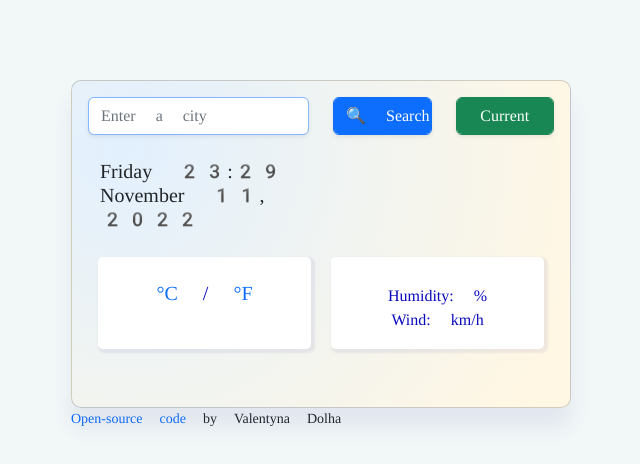
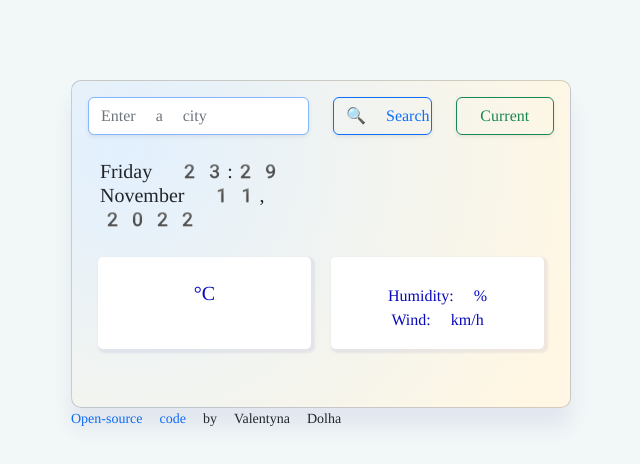
Before and after one commit to ValDolha/my-project, a plain HTML site: page index.html in a window 1280 px wide. Shown: the whole page, without its empty margins (319-959 px from the left). Drawn offline with nearby package versions, Linux system fonts and the light colour scheme; no server answers.

Commit message:
Update index.html

```diff
--- a/index.html
+++ b/index.html
@@ -14,7 +14,7 @@
         <div class="card">
           <div class="card-body">
 
-             <form id="search-form">
+             <form id="search-form" class="search-form">
              <div class="row">
 
              <div class="col-6">
@@ -31,14 +31,14 @@
              <input
              type="submit" id = "user-search"
              value="🔍 Search"
-             class = "form-control btn btn-primary shadow-sm">
+             class = "form-control btn btn-outline-primary shadow-sm">
              </div>
 
              <div class="col-3">
              <input
              type="submit" id = "current-city"
              value="Current"
-             class = "form-control btn btn-success shadow-sm">
+             class = "form-control btn btn-outline-success shadow-sm">
              </div>
              </div>
              </form>
@@ -59,10 +59,7 @@
                 <p >
                     <h2>
                       <span id = "temperatureCity" class="temperatureCity">  </span>
-                      <span class="units">
-                        <a href ="#" id ="celsius" class= "celsius" class="active">°C</a> /
-                        <a href ="#" id ="fahrenheit" class="fahrenheit" >°F</a>
-                    </span>
+                      <span class="units">°C</span>
                     </h2>
                 </p>
             </div>
```
